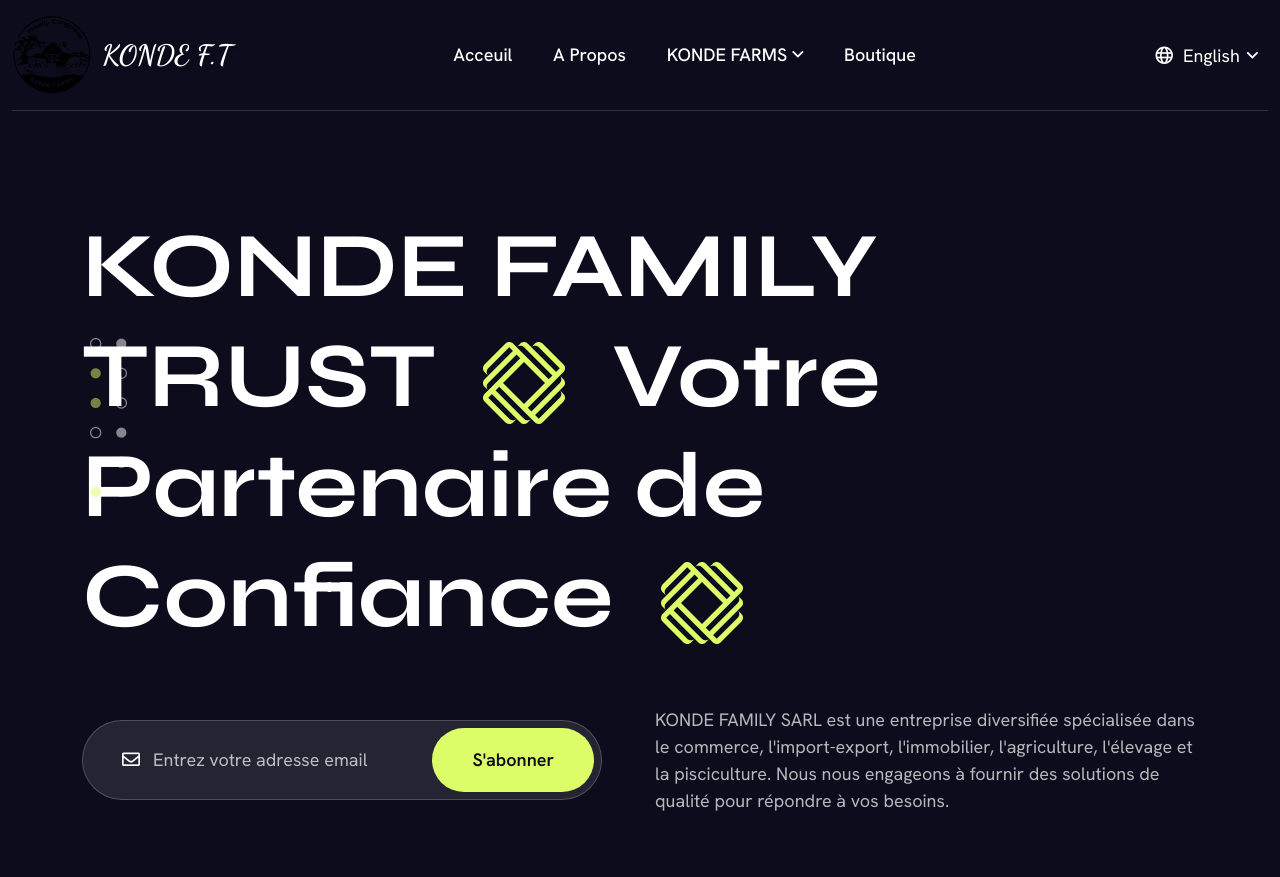
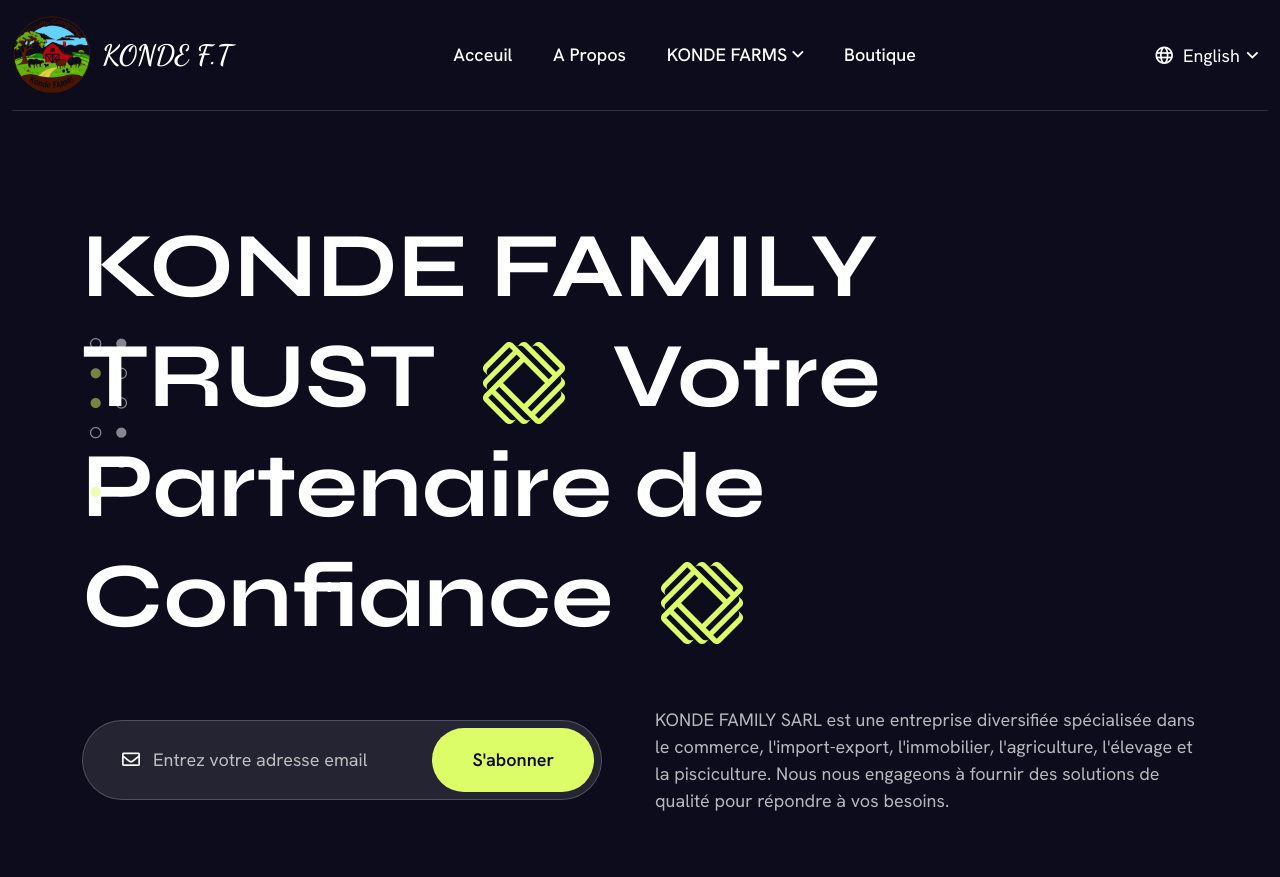
Before and after one commit to ToggleINC/kondefamilytrust, a plain HTML site: page index-2.html in a window 1280 px wide. Shown: the top 877 px of the page. Drawn offline with Linux system fonts and the light colour scheme.

Commit message:
Remplacer logo.svg par logo_konde.png dans index-2.html

```diff
--- a/index-2.html
+++ b/index-2.html
@@ -51,7 +51,7 @@
                         <div class="primary-menu">
                             <!--=== Site Branding ===-->
                             <div class="site-branding d-flex align-items-center">
-                                <a href="index-2.html" class="brand-logo"><img src="assets/images/logo/logo.svg" alt="Logo" width="80" height="80" style="max-width: 80px;"></a>
+                                <a href="index-2.html" class="brand-logo"><img src="assets/images/logo/logo_konde.png" alt="Logo" width="80" height="80" style="max-width: 80px;"></a>
                                 <span class="brand-text ml-2" style="color: #fff; font-family: 'Dancing Script', cursive; font-size: 28px; font-weight: 700; margin-left: 10px; text-shadow: 2px 2px 4px rgba(0,0,0,0.2);">KONDE F.T</span>
                             </div>
                             <!--=== Zency Nav Menu ===-->
@@ -59,7 +59,7 @@
                                 <!--=== Mobile Logo ===-->
                                 <div class="mobile-logo mb-30 d-block d-xl-none text-center">
                                     <a href="index-2.html" class="brand-logo d-flex align-items-center justify-content-center">
-                                        <img src="assets/images/logo/logo.svg" alt="Site Logo" width="60" height="60" style="max-width: 60px;">
+                                        <img src="assets/images/logo/logo_konde.png" alt="Site Logo" width="60" height="60" style="max-width: 60px;">
                                         <span class="brand-text ml-2" style="color: #fff; font-family: 'Dancing Script', cursive; font-size: 24px; font-weight: 700; margin-left: 10px; text-shadow: 2px 2px 4px rgba(0,0,0,0.2);">KONDE F.T</span>
                                     </a>
                                 </div>
```
